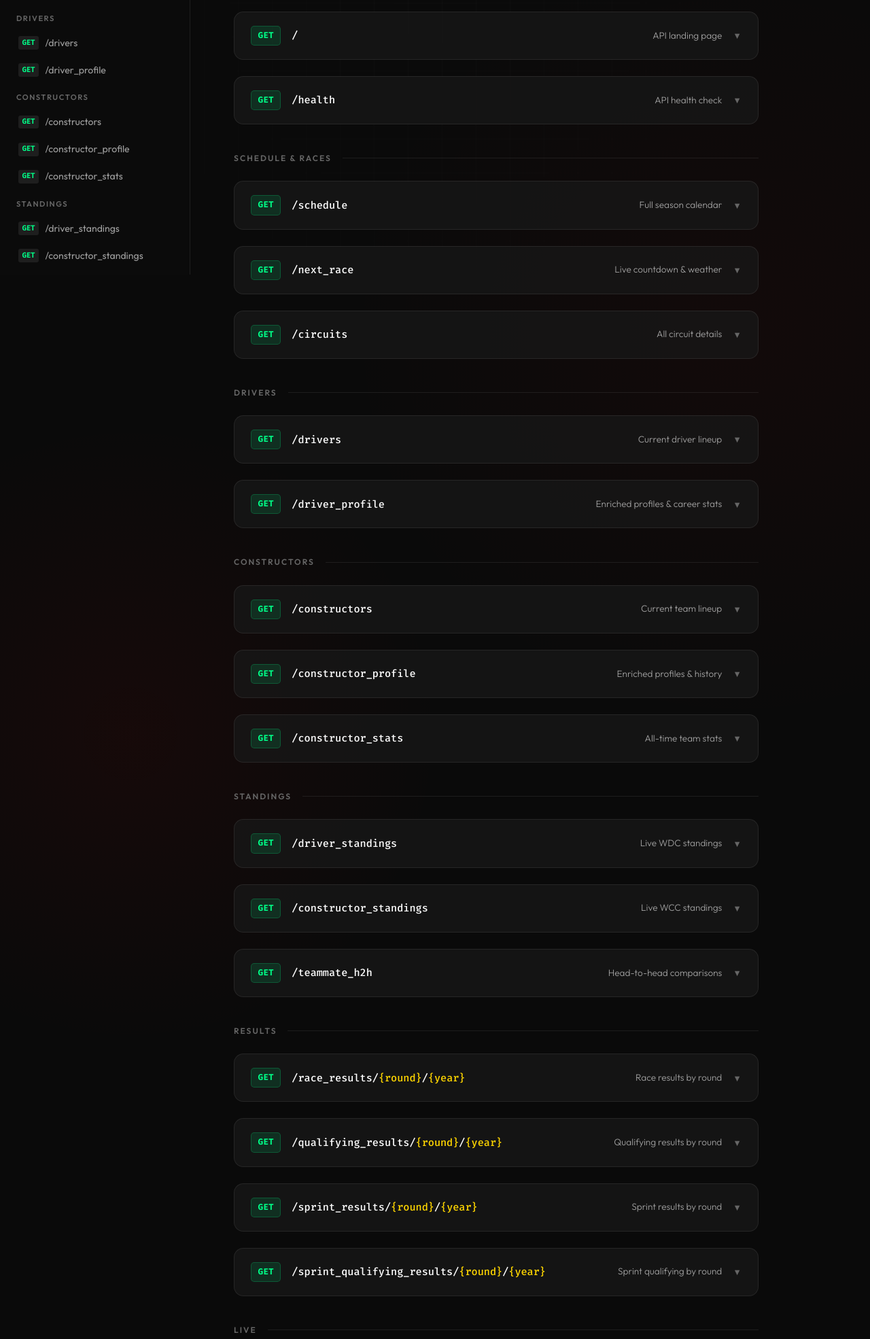
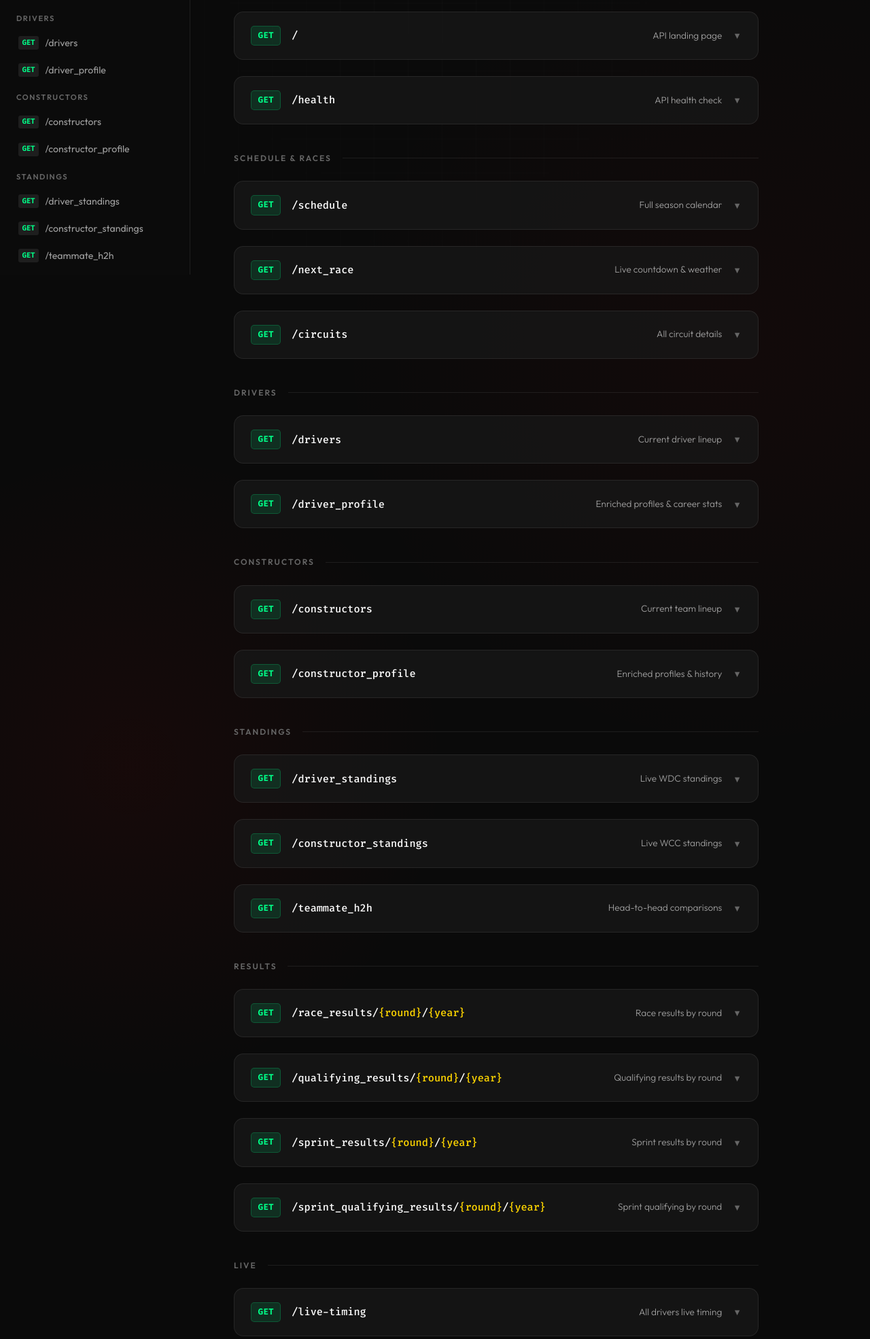
Before and after one commit to JenilMacwan/f1companion-api, a FastAPI app: page /api-docs in a window 1280 px wide. Shown: the part 396-2366 px from the top of the page at 68% size. Run offline with FastAPI, Linux system fonts and the light colour scheme.

Commit message:
feat: updated the profile endpoints and the api docs.

```diff
--- a/app/services/driver_service.py
+++ b/app/services/driver_service.py
@@ -231,6 +231,7 @@ def get_driver_profiles():
             "points": standing_info.get("points", "0"),
             "wins": cy["wins"],
             "podiums": cy["podiums"],
+            "poles": cy["pole"],
             "points_progression": []
         }
 
--- a/app/templates/api_docs.html
+++ b/app/templates/api_docs.html
@@ -761,8 +761,6 @@
             <a href="#get-constructors" class="sidebar-link"><span class="method-sm">GET</span> /constructors</a>
             <a href="#get-constructor-profile" class="sidebar-link"><span class="method-sm">GET</span>
                 /constructor_profile</a>
-            <a href="#get-constructor-stats" class="sidebar-link"><span class="method-sm">GET</span>
-                /constructor_stats</a>
 
             <div class="sidebar-section">Standings</div>
             <a href="#get-driver-standings" class="sidebar-link"><span class="method-sm">GET</span>
@@ -780,6 +778,8 @@
                 /sprint_qualifying_results</a>
 
             <div class="sidebar-section">Live</div>
+            <a href="#get-live-timing" class="sidebar-link"><span class="method-sm">GET</span> /live-timing</a>
+            <a href="#get-live-timing-driver" class="sidebar-link"><span class="method-sm">GET</span> /live-timing/{racing_number}</a>
             <a href="#get-race-control" class="sidebar-link"><span class="method-sm">GET</span> /race_control</a>
             <a href="#get-team-radio-latest" class="sidebar-link"><span class="method-sm">GET</span> /team-radio/latest</a>
 
@@ -899,6 +899,9 @@
       <span class="json-key">"circuitname"</span>: <span class="json-string">"Bahrain International Circuit"</span>,
       <span class="json-key">"circuitlocation"</span>: <span class="json-string">"Sakhir"</span>,
       <span class="json-key">"circuitcountry"</span>: <span class="json-string">"Bahrain"</span>,
+      <span class="json-key">"laps"</span>: <span class="json-number">57</span>,
+      <span class="json-key">"length"</span>: <span class="json-string">"5.412 km"</span>,
+      <span class="json-key">"type"</span>: <span class="json-string">"Permanent"</span>,
       <span class="json-key">"GrandPrix"</span>: <span class="json-string">"2026-03-08"</span>,
       <span class="json-key">"time"</span>: <span class="json-string">"15:00:00Z"</span>,
       <span class="json-key">"is_completed"</span>: <span class="json-bool">true</span>,
@@ -983,6 +986,9 @@
       <span class="json-key">"circuitname"</span>: <span class="json-string">"Bahrain International Circuit"</span>,
       <span class="json-key">"circuitlocation"</span>: <span class="json-string">"Sakhir"</span>,
       <span class="json-key">"circuitcountry"</span>: <span class="json-string">"Bahrain"</span>,
+      <span class="json-key">"laps"</span>: <span class="json-number">57</span>,
+      <span class="json-key">"length"</span>: <span class="json-string">"5.412 km"</span>,
+      <span class="json-key">"type"</span>: <span class="json-string">"Permanent"</span>,
       <span class="json-key">"circuitlayout"</span>: <span class="json-string">"https://github.com/.../sakhir-bahrain2026.webp?raw=true"</span>
     }
   ]
@@ -1075,7 +1081,7 @@
         <span class="json-key">"total_podiums"</span>: <span class="json-number">130</span>,
         <span class="json-key">"career_points"</span>: <span class="json-number">3500.0</span>,
         <span class="json-key">"total_seasons"</span>: <span class="json-number">12</span>,
-        <span class="json-key">"current_season"</span>: { <span class="json-key">"position"</span>: <span class="json-string">"1"</span>, <span class="json-key">"points"</span>: <span class="json-string">"200"</span> }
+        <span class="json-key">"current_season"</span>: { <span class="json-key">"position"</span>: <span class="json-string">"1"</span>, <span class="json-key">"points"</span>: <span class="json-string">"200"</span>, <span class="json-key">"wins"</span>: <span class="json-number">8</span>, <span class="json-key">"podiums"</span>: <span class="json-number">12</span>, <span class="json-key">"poles"</span>: <span class="json-number">10</span> }
       },
       <span class="json-key">"points_progression"</span>: [
         { <span class="json-key">"round"</span>: <span class="json-string">"1"</span>, <span class="json-key">"points"</span>: <span class="json-number">25.0</span>, <span class="json-key">"cumulative"</span>: <span class="json-number">25.0</span> }
@@ -1176,53 +1182,6 @@
                 </div>
             </div>
 
-            <!-- GET /constructor_stats -->
-            <div class="endpoint-section" id="get-constructor-stats">
-                <div class="endpoint-header" onclick="toggleEndpoint(this)">
-                    <span class="method-badge method-get">GET</span>
-                    <span class="endpoint-path-text">/constructor_stats</span>
-                    <span class="endpoint-desc-brief">All-time team stats</span>
-                    <span class="endpoint-chevron">▼</span>
-                </div>
-                <div class="endpoint-body">
-                    <div class="endpoint-body-inner">
-                        <div class="desc">Returns all-time statistics for every constructor on the current grid,
-                            including win/podium percentages and current season standing.</div>
-                        <div class="response-label">Example Response</div>
-                        <div class="code-block">
-                            <div class="code-block-header">
-                                <span class="code-block-lang">JSON</span>
-                                <button class="code-copy-btn" onclick="copyCode(this)">Copy</button>
-                            </div>
-                            <pre>{
-  <span class="json-key">"season"</span>: <span class="json-string">"2026"</span>,
-  <span class="json-key">"total_constructors"</span>: <span class="json-number">11</span>,
-  <span class="json-key">"constructor_stats"</span>: [
-    {
-      <span class="json-key">"constructor_id"</span>: <span class="json-string">"ferrari"</span>,
-      <span class="json-key">"constructor_name"</span>: <span class="json-string">"Ferrari"</span>,
-      <span class="json-key">"stats"</span>: {
-        <span class="json-key">"constructor_championships"</span>: <span class="json-number">16</span>,
-        <span class="json-key">"driver_championships"</span>: <span class="json-number">15</span>,
-        <span class="json-key">"total_races"</span>: <span class="json-number">1130</span>,
-        <span class="json-key">"wins"</span>: <span class="json-number">250</span>,
-        <span class="json-key">"win_percentage"</span>: <span class="json-string">"22.12%"</span>,
-        <span class="json-key">"podiums"</span>: <span class="json-number">820</span>,
-        <span class="json-key">"podium_percentage"</span>: <span class="json-string">"36.28%"</span>,
-        <span class="json-key">"current_season"</span>: {
-          <span class="json-key">"year"</span>: <span class="json-string">"2026"</span>,
-          <span class="json-key">"position"</span>: <span class="json-string">"2"</span>,
-          <span class="json-key">"points"</span>: <span class="json-string">"200"</span>
-        }
-      }
-    }
-  ]
-}</pre>
-                        </div>
-                    </div>
-                </div>
-            </div>
-
             <!-- ═══════════════ STANDINGS ═══════════════ -->
             <div class="section-divider">
                 <span class="section-divider-text">Standings</span>
@@ -1350,7 +1309,7 @@
       <span class="json-key">"race"</span>: { <span class="json-key">"driver_a_wins"</span>: <span class="json-number">1</span>, <span class="json-key">"driver_b_wins"</span>: <span class="json-number">4</span>, <span class="json-key">"ties"</span>: <span class="json-number">0</span> },
       <span class="json-key">"standings"</span>: {
         <span class="json-key">"driver_a"</span>: { <span class="json-key">"position"</span>: <span class="json-string">"8"</span>, <span class="json-key">"points"</span>: <span class="json-string">"50"</span> },
-        <span class="json-key">"driver_b"</span>: { <span class="json-key">"position"</span>: <span class="json-string">"1"</span>, <span class="json-key">"points"</span>: <span class="json-string">"200"</span> },
+        <span class="json-key">"driver_b"</span>: { <span class="json-key">"position"</span>: <span class="json-string">"1"</span>, <span class="json-key">"points"</span>: <span class="json-string">"200"</span>, <span class="json-key">"wins"</span>: <span class="json-number">8</span>, <span class="json-key">"podiums"</span>: <span class="json-number">12</span>, <span class="json-key">"poles"</span>: <span class="json-number">10</span> },
         <span class="json-key">"points_delta"</span>: <span class="json-number">150.0</span>
       }
     }
@@ -1584,6 +1543,102 @@
                 <div class="section-divider-line"></div>
             </div>
 
+            <!-- GET /live-timing -->
+            <div class="endpoint-section" id="get-live-timing">
+                <div class="endpoint-header" onclick="toggleEndpoint(this)">
+                    <span class="method-badge method-get">GET</span>
+                    <span class="endpoint-path-text">/live-timing</span>
+                    <span class="endpoint-desc-brief">All drivers live timing</span>
+                    <span class="endpoint-chevron">▼</span>
+                </div>
+                <div class="endpoint-body">
+                    <div class="endpoint-body-inner">
+                        <div class="desc">Returns the full raw in-memory live timing state for all drivers.</div>
+                        <div class="response-label">Example Response</div>
+                        <div class="code-block">
+                            <div class="code-block-header">
+                                <span class="code-block-lang">JSON</span>
+                                <button class="code-copy-btn" onclick="copyCode(this)">Copy</button>
+                            </div>
+                            <pre>{
+  <span class="json-key">"TimingData"</span>: { ... },
+  <span class="json-key">"TimingStats"</span>: { ... },
+  <span class="json-key">"TimingAppData"</span>: { ... },
+  <span class="json-key">"DriverList"</span>: { ... }
+}</pre>
+                        </div>
+                    </div>
+                </div>
+            </div>
+
+            <!-- GET /live-timing/{racing_number} -->
+            <div class="endpoint-section" id="get-live-timing-driver">
+                <div class="endpoint-header" onclick="toggleEndpoint(this)">
+                    <span class="method-badge method-get">GET</span>
+                    <span class="endpoint-path-text">/live-timing/{racing_number}</span>
+                    <span class="endpoint-desc-brief">Driver live timing</span>
+                    <span class="endpoint-chevron">▼</span>
+                </div>
+                <div class="endpoint-body">
+                    <div class="endpoint-body-inner">
+                        <div class="desc">Returns the live timing state filtered and formatted for a specific driver.</div>
+                        <div class="params-label">Path Parameters</div>
+                        <table class="params-table">
+                            <thead>
+                                <tr>
+                                    <th>Name</th>
+                                    <th>Type</th>
+                                    <th>Description</th>
+                                </tr>
+                            </thead>
+                            <tbody>
+                                <tr>
+                                    <td><code>racing_number</code></td>
+                                    <td><span class="param-type">string</span></td>
+                                    <td class="param-desc">Driver's racing number (e.g., <code>1</code> for Verstappen)</td>
+                                </tr>
+                            </tbody>
+                        </table>
+                        <div class="response-label">Example Response</div>
+                        <div class="code-block">
+                            <div class="code-block-header">
+                                <span class="code-block-lang">JSON</span>
+                                <button class="code-copy-btn" onclick="copyCode(this)">Copy</button>
+                            </div>
+                            <pre>{
+  <span class="json-key">"driver"</span>: {
+    <span class="json-key">"racing_number"</span>: <span class="json-string">"1"</span>,
+    <span class="json-key">"broadcast_name"</span>: <span class="json-string">"M VERSTAPPEN"</span>,
+    <span class="json-key">"full_name"</span>: <span class="json-string">"Max VERSTAPPEN"</span>,
+    <span class="json-key">"team_name"</span>: <span class="json-string">"Red Bull Racing"</span>,
+    <span class="json-key">"team_colour"</span>: <span class="json-string">"#3671C6"</span>
+  },
+  <span class="json-key">"position"</span>: <span class="json-string">"1"</span>,
+  <span class="json-key">"status"</span>: {
+    <span class="json-key">"in_pit"</span>: <span class="json-bool">false</span>,
+    <span class="json-key">"retired"</span>: <span class="json-bool">false</span>
+  },
+  <span class="json-key">"race_stats"</span>: {
+    <span class="json-key">"laps_completed"</span>: <span class="json-number">52</span>
+  },
+  <span class="json-key">"gaps"</span>: {
+    <span class="json-key">"to_leader"</span>: <span class="json-string">""</span>,
+    <span class="json-key">"to_ahead"</span>: <span class="json-string">""</span>
+  },
+  <span class="json-key">"lap_times"</span>: {
+    <span class="json-key">"last_lap"</span>: <span class="json-string">"1:28.456"</span>,
+    <span class="json-key">"best_lap"</span>: <span class="json-string">"1:28.123"</span>
+  },
+  <span class="json-key">"tyre"</span>: {
+    <span class="json-key">"compound"</span>: <span class="json-string">"HARD"</span>,
+    <span class="json-key">"age_laps"</span>: <span class="json-number">25</span>
+  }
+}</pre>
+                        </div>
+                    </div>
+                </div>
+            </div>
+
             <!-- GET /race_control -->
             <div class="endpoint-section" id="get-race-control">
                 <div class="endpoint-header" onclick="toggleEndpoint(this)">
```
Also changed, not shown: app/routers/stats_router.py (deleted, +0 -22 lines), app/templates/index.html (+11 -4 lines).
